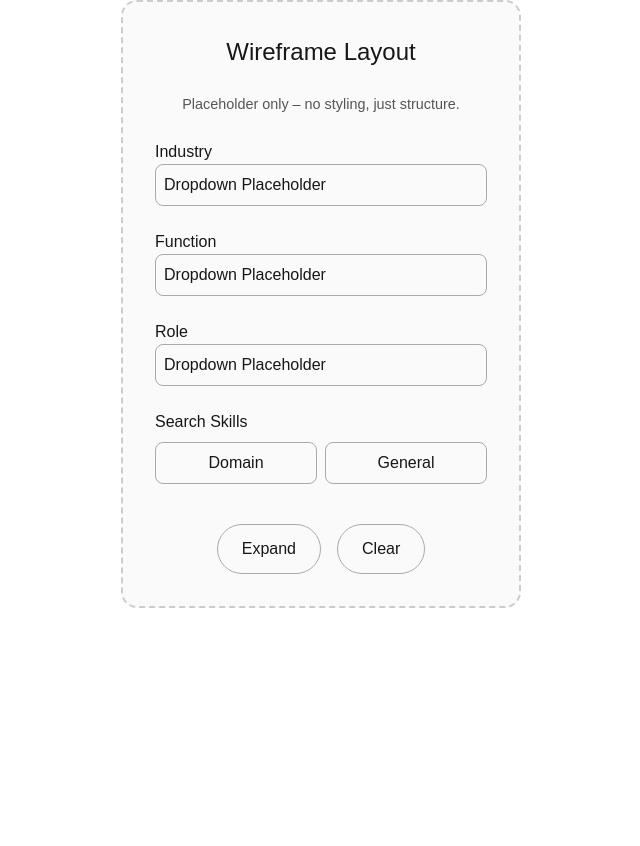
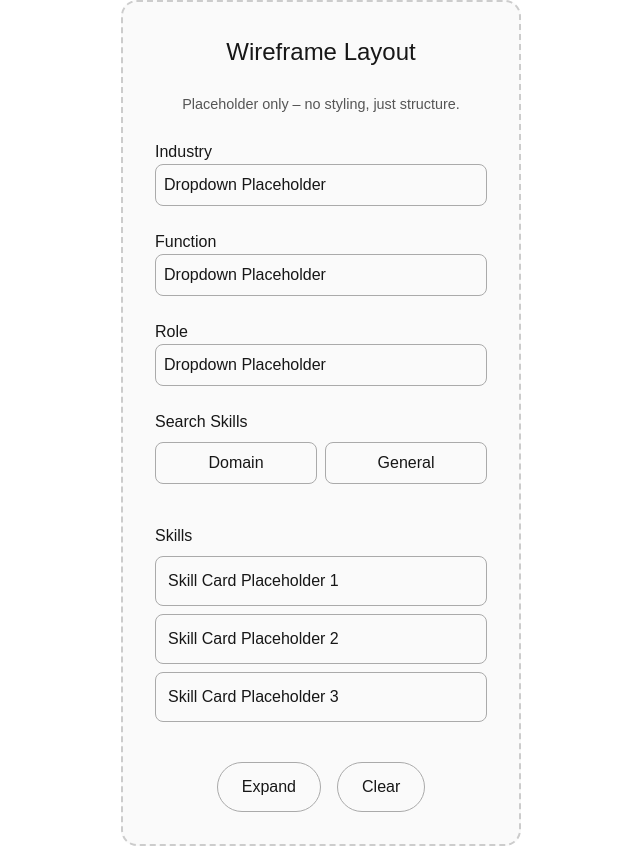
Before and after one commit to willkl2415/livetiles-wireframe, a Next.js app: page / in a window 1280 px wide. Shown: the whole page, without its empty margins (319-959 px from the left). Before the commit the page ends 800 px from the top, so only its background shows below. Built offline with nearby package versions, Linux system fonts and the light colour scheme.

Commit message:
Add Skills Cards placeholder to wireframe

```diff
--- a/app/page.tsx
+++ b/app/page.tsx
@@ -58,6 +58,22 @@ export default function Home() {
         </div>
       </div>
 
+      {/* Skills Cards */}
+      <div style={{ width: "100%", marginTop: "1rem" }}>
+        <label>Skills</label>
+        <div style={{ display: "flex", flexDirection: "column", gap: "0.5rem", marginTop: "0.5rem" }}>
+          <div style={{ border: "1px solid #aaa", padding: "0.75rem", borderRadius: "0.5rem" }}>
+            Skill Card Placeholder 1
+          </div>
+          <div style={{ border: "1px solid #aaa", padding: "0.75rem", borderRadius: "0.5rem" }}>
+            Skill Card Placeholder 2
+          </div>
+          <div style={{ border: "1px solid #aaa", padding: "0.75rem", borderRadius: "0.5rem" }}>
+            Skill Card Placeholder 3
+          </div>
+        </div>
+      </div>
+
       {/* Buttons */}
       <div style={{ display: "flex", gap: "1rem", marginTop: "1rem" }}>
         <div style={{ border: "1px solid #aaa", padding: "0.75rem 1.5rem", borderRadius: "9999px" }}>
```
Also changed, not shown: 1 other file (tests, documents, lock files or other folders).
